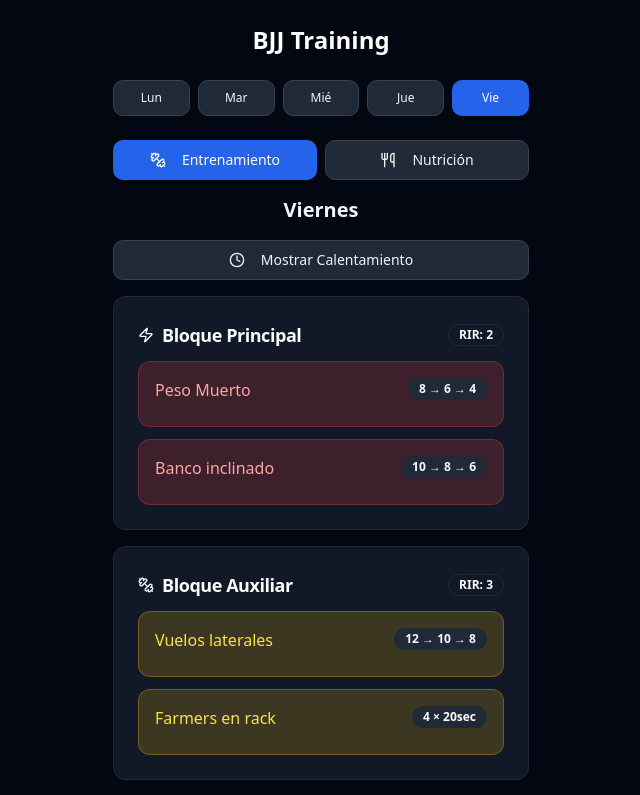
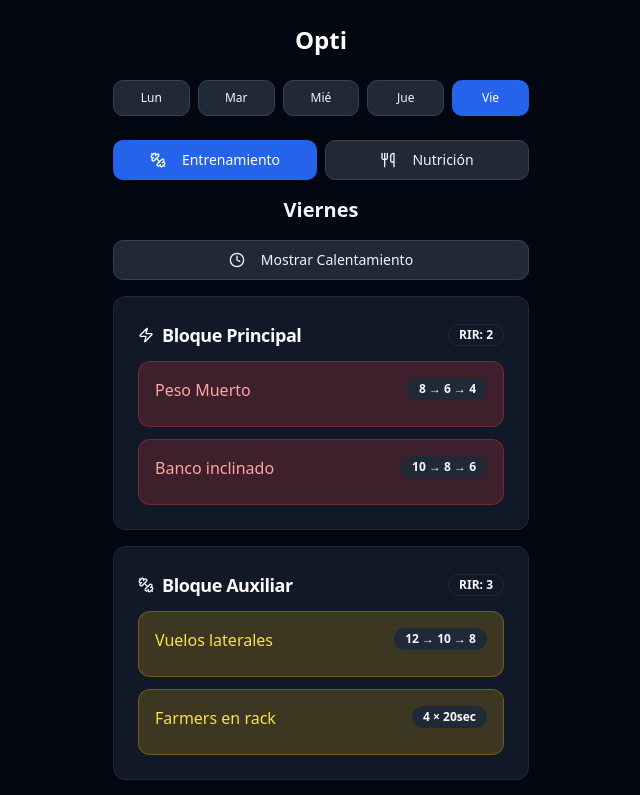
Before and after one commit to ainponce/opti, a Next.js app: page / in a window 1280 px wide. Shown: the top 795 px of the page, without its empty margins (319-959 px from the left). Built offline with nearby package versions, Linux system fonts and the light colour scheme.

Commit message:
change h1 in main

```diff
--- a/app/page.tsx
+++ b/app/page.tsx
@@ -60,7 +60,7 @@ export default function BJJGymRoutine() {
       <div className="container mx-auto px-4 py-6 max-w-md">
         {/* Header */}
         <div className="text-center mb-6">
-          <h1 className="text-2xl font-bold text-white mb-2">BJJ Training</h1>
+          <h1 className="text-2xl font-bold text-white mb-2">Opti</h1>
         </div>
 
         {/* Day Navigation */}
```
